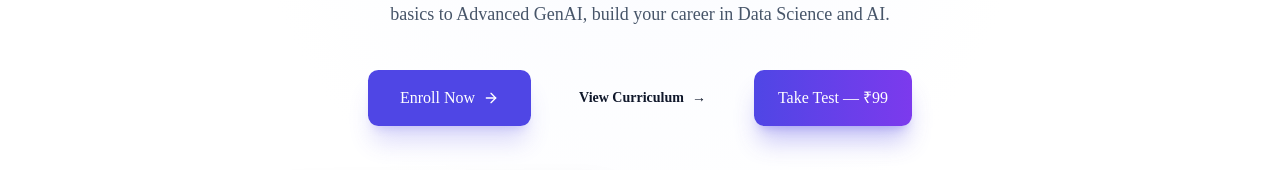
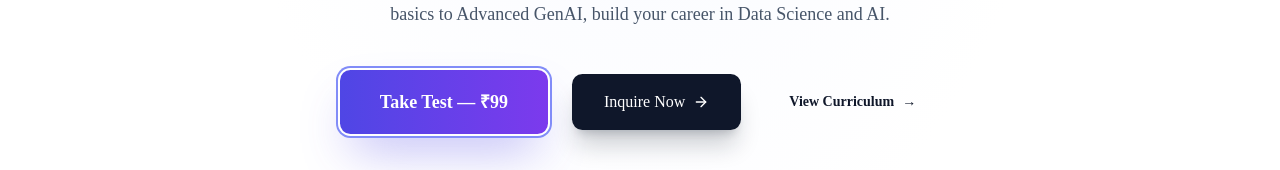
Before and after one commit to GC-WORK11/neurovidyapeeth, a React (Vite) app: page / in a window 1280 px wide. Shown: the part 517-687 px from the top of the page. Built offline with nearby package versions, Linux system fonts and the light colour scheme; grey boxes are pictures that could not be loaded; a web font is replaced by a local one.

Commit message:
Swap hero buttons: Take Test first with more prominence, Enroll Now → Inquire Now

```diff
--- a/src/pages/LandingPage.tsx
+++ b/src/pages/LandingPage.tsx
@@ -325,12 +325,17 @@ export default function LandingPage() {
               Master the future of technology with our comprehensive 8-month program. From Python basics to Advanced GenAI, build your career in Data Science and AI.
             </p>
             <div className="mt-10 flex flex-col sm:flex-row items-center justify-center gap-4 sm:gap-6">
+              <a href="https://rzp.io/rzp/neurovidyapeethtestportal" target="_blank" rel="noopener noreferrer">
+                <Button size="lg" className="h-16 px-10 text-lg font-bold w-full sm:w-auto bg-gradient-to-r from-indigo-600 to-violet-600 hover:from-indigo-700 hover:to-violet-700 shadow-2xl shadow-indigo-600/40 hover:shadow-indigo-600/60 transition-all hover:scale-105 active:scale-95 ring-2 ring-indigo-400 ring-offset-2">
+                  Take Test — ₹99
+                </Button>
+              </a>
               <Button
                 size="lg"
-                className="h-14 px-8 text-base bg-indigo-600 hover:bg-indigo-700 shadow-xl shadow-indigo-600/20 w-full sm:w-auto transition-transform hover:scale-105 active:scale-95"
+                className="h-14 px-8 text-base bg-slate-900 hover:bg-slate-800 shadow-xl shadow-slate-900/20 w-full sm:w-auto transition-transform hover:scale-105 active:scale-95"
                 onClick={() => scrollToSection('inquiry')}
               >
-                Enroll Now <ArrowRight className="ml-2 h-4 w-4" />
+                Inquire Now <ArrowRight className="ml-2 h-4 w-4" />
               </Button>
               <button
                 onClick={() => scrollToSection('curriculum')}
@@ -338,11 +343,6 @@ export default function LandingPage() {
               >
                 View Curriculum <span aria-hidden="true" className="group-hover:translate-x-1 transition-transform">→</span>
               </button>
-              <a href="https://rzp.io/rzp/neurovidyapeethtestportal" target="_blank" rel="noopener noreferrer">
-                <Button size="lg" className="h-14 px-6 text-base w-full sm:w-auto bg-gradient-to-r from-indigo-600 to-violet-600 hover:from-indigo-700 hover:to-violet-700 shadow-xl shadow-indigo-600/30 hover:shadow-indigo-600/50 transition-all hover:scale-105 active:scale-95">
-                  Take Test — ₹99
-                </Button>
-              </a>
             </div>
 
             <div className="mt-12 grid grid-cols-1 gap-8 sm:grid-cols-2 sm:gap-6 max-w-5xl mx-auto opacity-90">
```
